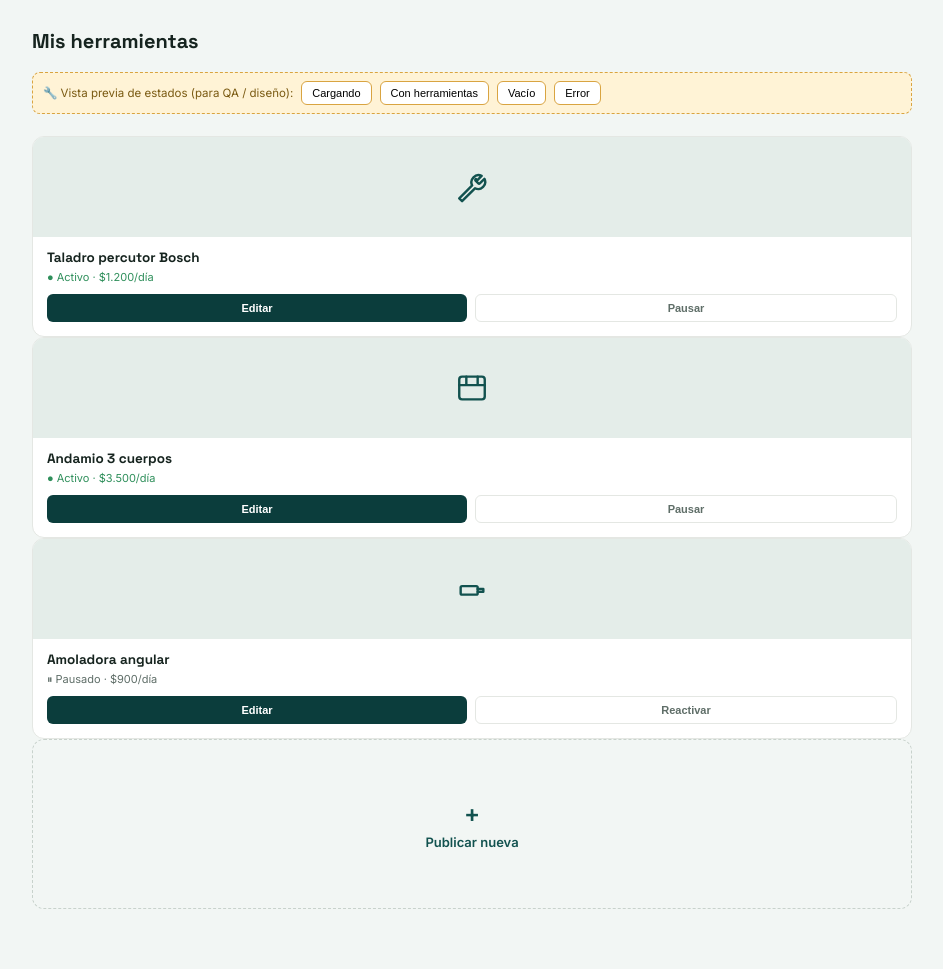
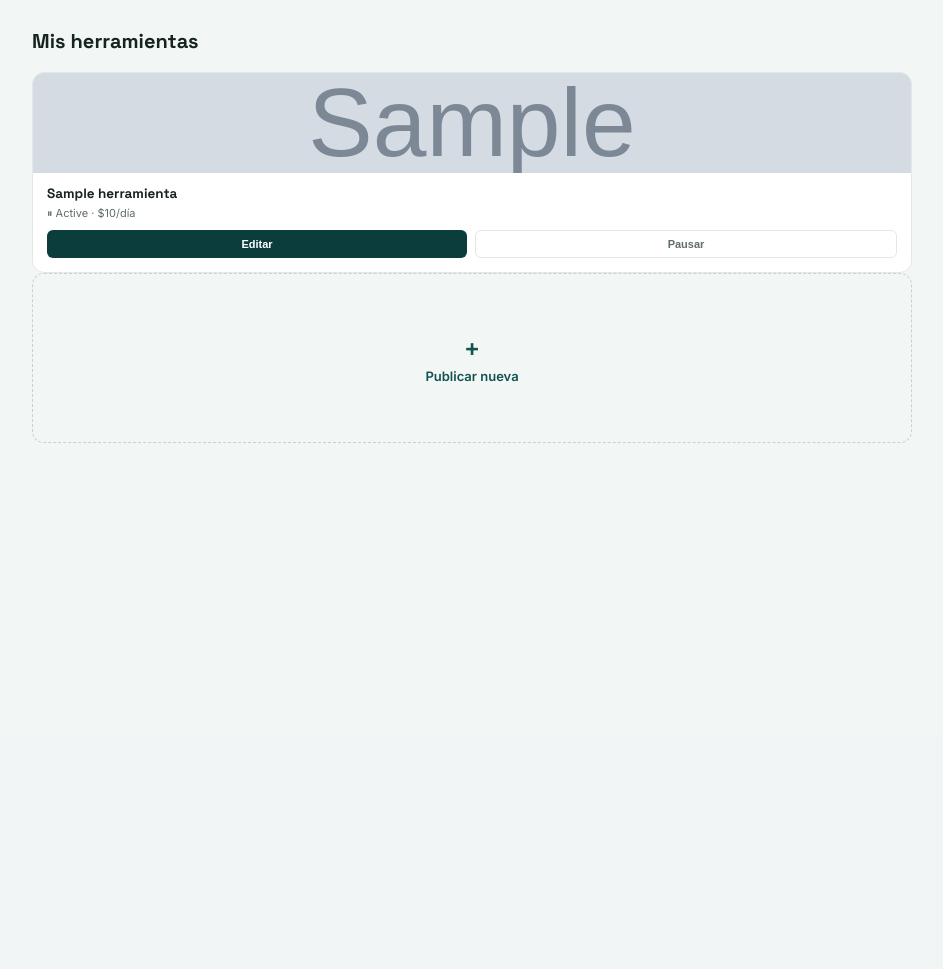
Before and after one commit to CarolVang/Alquilar, a CodeIgniter 4 app: the page made by app/Views/mis_herramientas.php in a window 1280 px wide. Shown: the part 65-1034 px from the top of the page, without its empty margins (168-1111 px from the left). After the commit the page ends 508 px from the top, so only its background shows below. Run offline with PHP 8.4 and a stand-in for CodeIgniter, Linux system fonts and the light colour scheme; the template is opened without the code that fills it: most values are stand-ins (such as "Sample title", 1, 10 or a date in 2020); grey boxes marked "Sample" are stand-in pictures; some libraries are stand-ins or nearby versions.

Commit message:
Conecta publicar-herramienta y mis-herramientas con HerramientaModel
Herramientas::publicar()/mis() devolvian vistas estaticas. Se agrega:

- POST /publicar-herramienta -> Herramientas::crear(), que guarda la
  herramienta con el id_usuario de la sesion. Requiere estar logueado
  (igual que publicar() y mis() ahora).
- El JS de publicar.php ya estaba armado para un fetch/submit real
  (comentario de Luana esperando la conexion); se reemplaza el
  setTimeout simulado por un fetch real, mostrando el banner de error
  o la vista de exito segun la respuesta real del servidor.
- mis() trae del modelo solo las herramientas del usuario logueado.
  Se saca la barra de desarrollo y las tarjetas de ejemplo de
  mis_herramientas.php, reemplazadas por los datos reales (nombre,
  precio, estado, foto).

Nota: el formulario de publicar pide categoria y capacidad, campos que
no existen en la tabla herramientas (diseno de esquema, no tocado en
este cambio). Viajan al servidor pero no se persisten todavia.

Probado con MySQL/MariaDB real: redirige a login si no hay sesion,
publica una herramienta nueva y queda asociada al usuario correcto,
mis-herramientas solo muestra las propias (no las de otro usuario),
sin regresiones en el resto de las rutas.

Co-Authored-By: Claude Sonnet 5 <noreply@anthropic.com>
Claude-Session: https://claude.ai/code/session_014qN8m3LwNH13gHeX1WDffp

```diff
--- a/app/Config/Routes.php
+++ b/app/Config/Routes.php
@@ -10,6 +10,7 @@ $routes->get('registro', 'Auth::registro');
 $routes->post('registro', 'Auth::attemptRegistro');
 $routes->get('logout', 'Auth::logout');
 $routes->get('publicar-herramienta', 'Herramientas::publicar');
+$routes->post('publicar-herramienta', 'Herramientas::crear');
 $routes->get('mis-herramientas', 'Herramientas::mis');
 $routes->get('catalogo', 'Catalogo::index');
 $routes->get('detalle', 'Herramientas::detalle');
--- a/app/Views/mis_herramientas.php
+++ b/app/Views/mis_herramientas.php
@@ -91,69 +91,26 @@
 <div class="wrap">
   <h1>Mis herramientas</h1>
 
-  <!-- Barra solo para esta demo: simula los distintos estados de la pantalla -->
-  <div class="dev-toolbar">
-    🔧 Vista previa de estados (para QA / diseño):
-    <button onclick="showView('cargando')">Cargando</button>
-    <button onclick="showView('listado')">Con herramientas</button>
-    <button onclick="showView('vacio')">Vacío</button>
-    <button onclick="showView('error')">Error</button>
-  </div>
-
-  <!-- ESTADO: cargando -->
-  <div class="view grid-view" id="view-cargando">
-    <div class="skeleton-card">
-      <div class="tool-media skeleton" style="height:100px;"></div>
-      <div class="tool-body">
-        <div class="skeleton" style="height:12px; width:70%; border-radius:4px; margin-bottom:8px;"></div>
-        <div class="skeleton" style="height:10px; width:40%; border-radius:4px; margin-bottom:14px;"></div>
-        <div class="skeleton" style="height:28px; width:100%; border-radius:6px;"></div>
-      </div>
-    </div>
-    <div class="skeleton-card">
-      <div class="tool-media skeleton" style="height:100px;"></div>
-      <div class="tool-body">
-        <div class="skeleton" style="height:12px; width:70%; border-radius:4px; margin-bottom:8px;"></div>
-        <div class="skeleton" style="height:10px; width:40%; border-radius:4px; margin-bottom:14px;"></div>
-        <div class="skeleton" style="height:28px; width:100%; border-radius:6px;"></div>
-      </div>
-    </div>
-    <div class="skeleton-card">
-      <div class="tool-media skeleton" style="height:100px;"></div>
-      <div class="tool-body">
-        <div class="skeleton" style="height:12px; width:70%; border-radius:4px; margin-bottom:8px;"></div>
-        <div class="skeleton" style="height:10px; width:40%; border-radius:4px; margin-bottom:14px;"></div>
-        <div class="skeleton" style="height:28px; width:100%; border-radius:6px;"></div>
-      </div>
-    </div>
-  </div>
-
   <!-- ESTADO: con herramientas publicadas -->
   <div class="view grid-view" id="view-listado">
+    <?php foreach ($herramientas as $h) : ?>
     <div class="tool-card">
-      <div class="tool-media"><svg viewBox="0 0 24 24" fill="none" stroke="currentColor" stroke-width="1.7" stroke-linecap="round" stroke-linejoin="round"><path d="M14.7 6.3a1 1 0 000 1.4l1.6 1.6a1 1 0 001.4 0l3.1-3.1a5 5 0 01-6.7 6.7L5 22l-2-2 9.1-9.1a5 5 0 016.7-6.7l-3.1 3.1z"/></svg></div>
+      <div class="tool-media">
+        <?php if (! empty($h['foto_url'])) : ?>
+          <img src="<?= esc($h['foto_url']) ?>" alt="<?= esc($h['nombre']) ?>" style="width:100%;height:100%;object-fit:cover;">
+        <?php else : ?>
+          <svg viewBox="0 0 24 24" fill="none" stroke="currentColor" stroke-width="1.7" stroke-linecap="round" stroke-linejoin="round"><rect x="4" y="10" width="12" height="6" rx="1"/><path d="M16 12h4v2h-4"/></svg>
+        <?php endif ?>
+      </div>
       <div class="tool-body">
-        <h3>Taladro percutor Bosch</h3>
-        <div class="tool-status">● Activo · $1.200/día</div>
+        <h3><?= esc($h['nombre']) ?></h3>
+        <div class="tool-status<?= $h['estado'] !== 'disponible' ? ' paused' : '' ?>">
+          <?= $h['estado'] === 'disponible' ? '●' : '⏸' ?> <?= esc(ucfirst($h['estado'])) ?> · $<?= number_format((float) $h['precio'], 0, ',', '.') ?>/día
+        </div>
         <div class="tool-actions"><button class="btn-edit">Editar</button><button class="btn-pause">Pausar</button></div>
       </div>
     </div>
-    <div class="tool-card">
-      <div class="tool-media"><svg viewBox="0 0 24 24" fill="none" stroke="currentColor" stroke-width="1.7" stroke-linecap="round" stroke-linejoin="round"><rect x="3" y="4" width="18" height="16" rx="2"/><path d="M3 10h18M8 4v6M16 4v6"/></svg></div>
-      <div class="tool-body">
-        <h3>Andamio 3 cuerpos</h3>
-        <div class="tool-status">● Activo · $3.500/día</div>
-        <div class="tool-actions"><button class="btn-edit">Editar</button><button class="btn-pause">Pausar</button></div>
-      </div>
-    </div>
-    <div class="tool-card">
-      <div class="tool-media"><svg viewBox="0 0 24 24" fill="none" stroke="currentColor" stroke-width="1.7" stroke-linecap="round" stroke-linejoin="round"><rect x="4" y="10" width="12" height="6" rx="1"/><path d="M16 12h4v2h-4"/></svg></div>
-      <div class="tool-body">
-        <h3>Amoladora angular</h3>
-        <div class="tool-status paused">⏸ Pausado · $900/día</div>
-        <div class="tool-actions"><button class="btn-edit">Editar</button><button class="btn-pause">Reactivar</button></div>
-      </div>
-    </div>
+    <?php endforeach ?>
     <a href="/publicar-herramienta" class="add-card">
       <div style="font-size:24px;">+</div>Publicar nueva
     </a>
@@ -182,17 +139,11 @@
 </div>
 
 <script>
-  // Esta función solo existe para esta demo visual (probar los 4 estados
-  // sin backend). Cuando Rodolfo conecte esto, el estado real va a venir
-  // de la respuesta del servidor: mientras espera la respuesta se muestra
-  // 'cargando'; si falla, 'error'; si no hay datos, 'vacio'; si hay datos,
-  // 'listado'. Este bloque de JS y la barra amarilla de arriba se borran
-  // en ese momento.
   function showView(name){
     document.querySelectorAll('.view').forEach(v => v.classList.remove('on'));
     document.getElementById('view-' + name).classList.add('on');
   }
-  showView('listado'); // estado inicial por defecto de esta demo
+  showView('<?= empty($herramientas) ? 'vacio' : 'listado' ?>');
 </script>
 
 </body>
```
Also changed, not shown: app/Controllers/Herramientas.php (+44 -1 lines), app/Views/publicar.php (+25 -12 lines).
